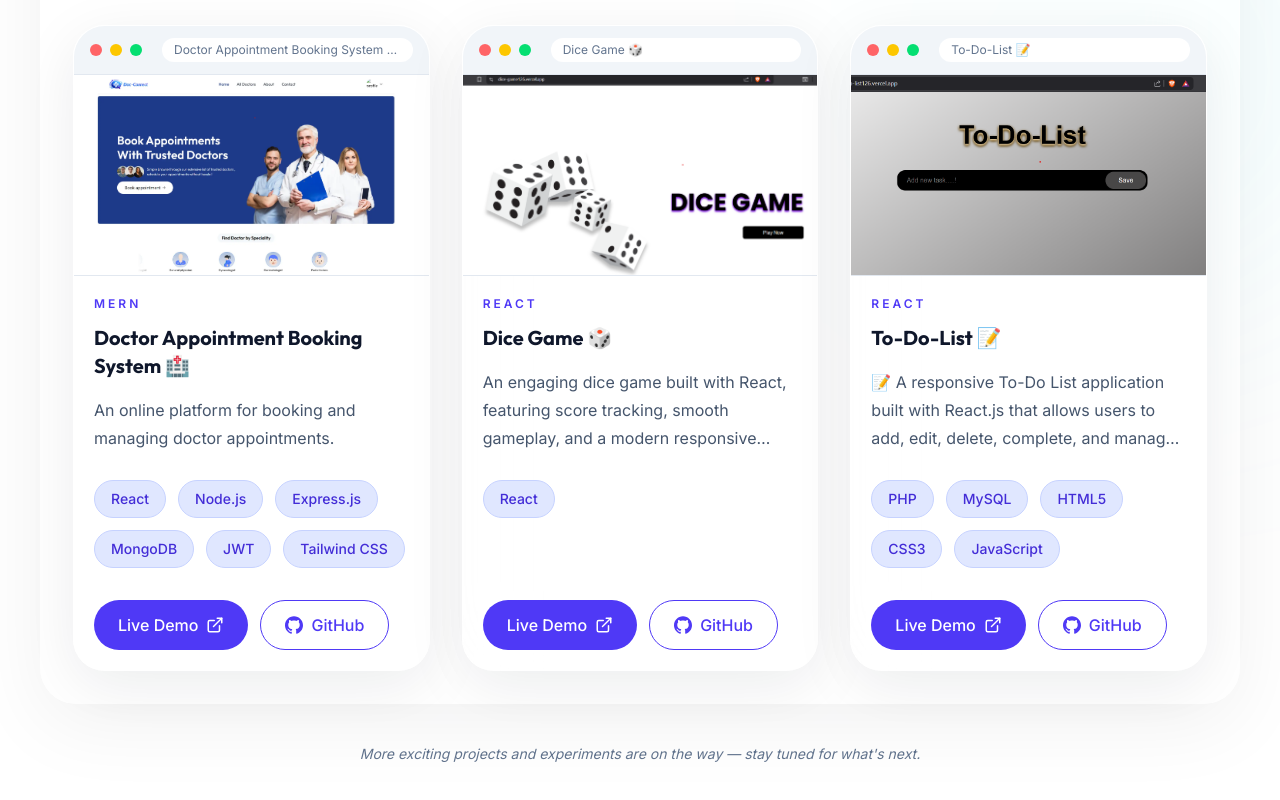
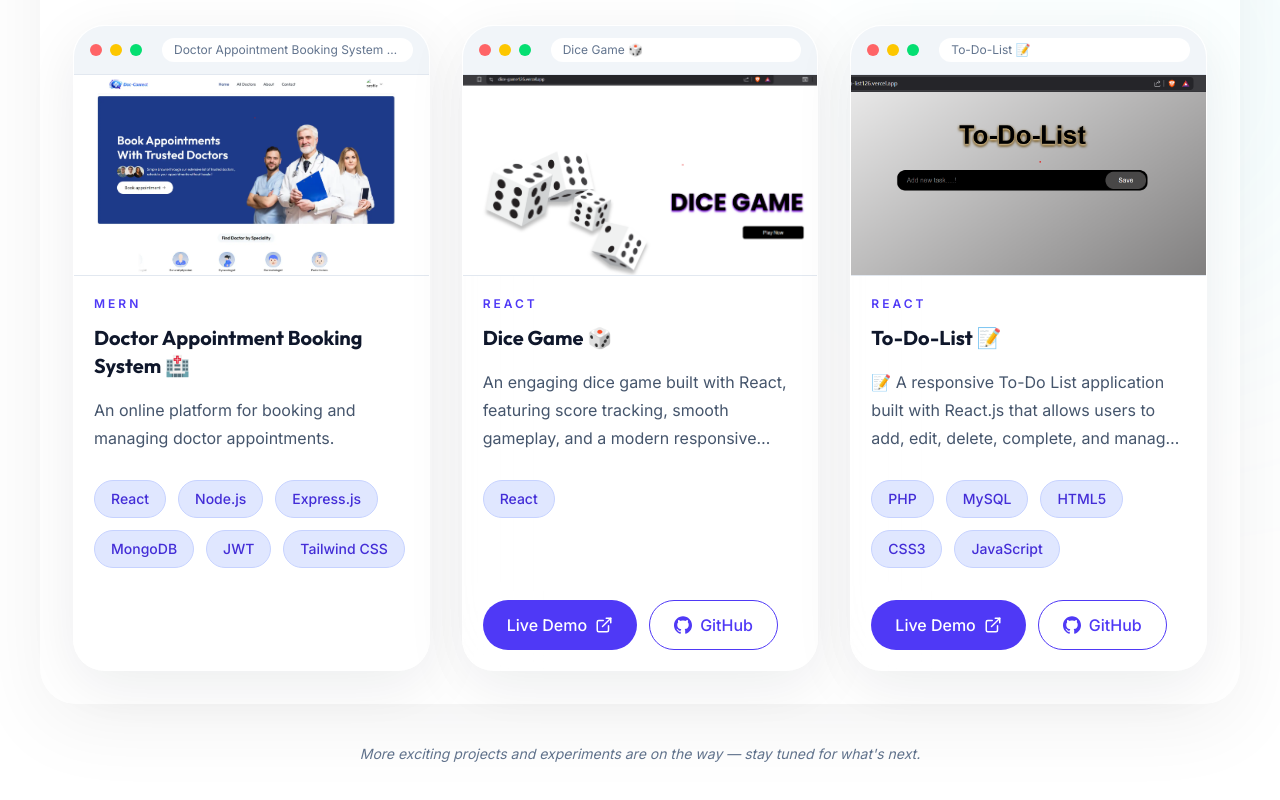
Before and after one commit to Divya-126/divya-portfolio, a React (Vite) app: page /projects in a window 1280 px wide. Shown: the part 564-1364 px from the top of the page. Built offline with nearby package versions, Linux system fonts and the light colour scheme.

Commit message:
Improve index.html  file

```diff
--- a/src/data/projectsData.js
+++ b/src/data/projectsData.js
@@ -42,10 +42,6 @@ const projectsData = [
       "Responsive Design",
       "Online Payments",
     ],
-
-    github: " https://github.com/Divya-126",
-
-    live: "https://github.com/Divya-126",
   },
 
   {
```
